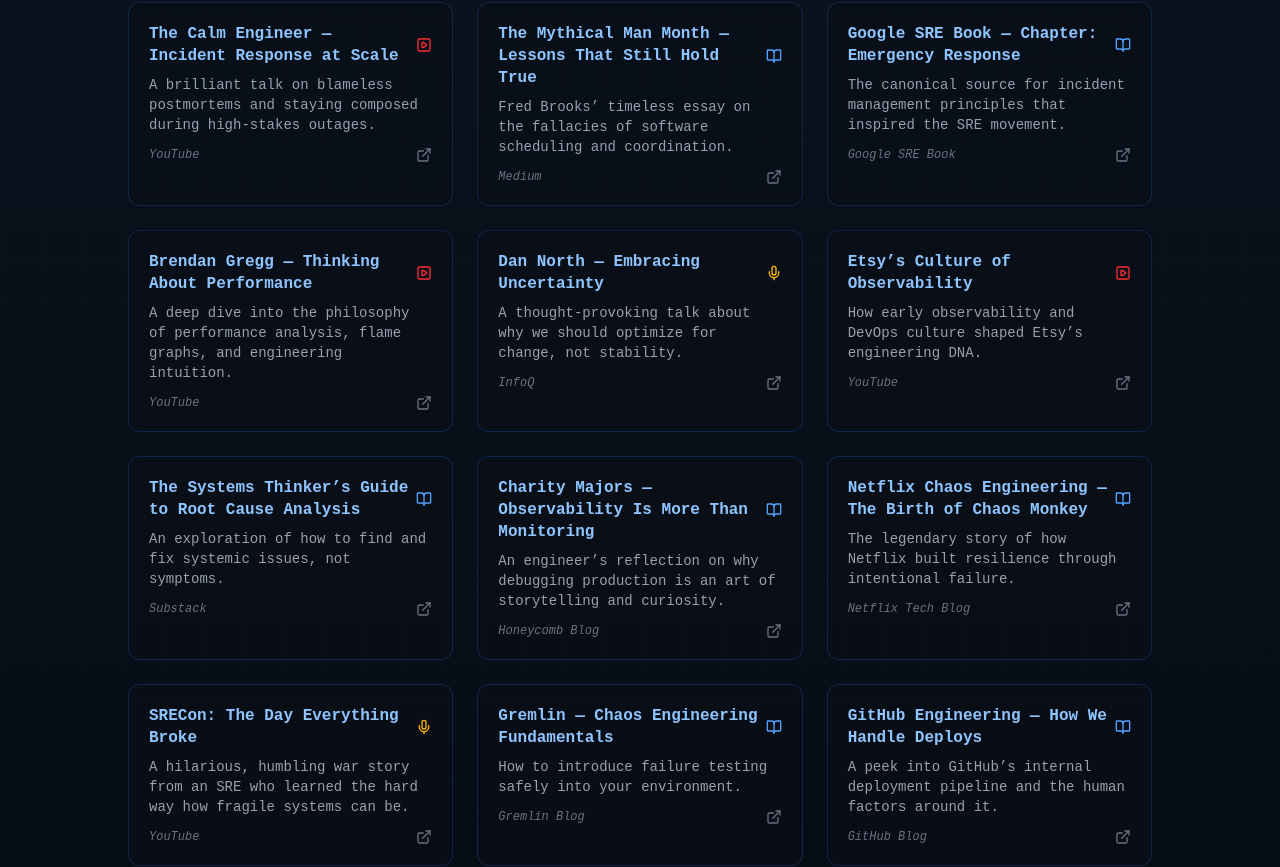
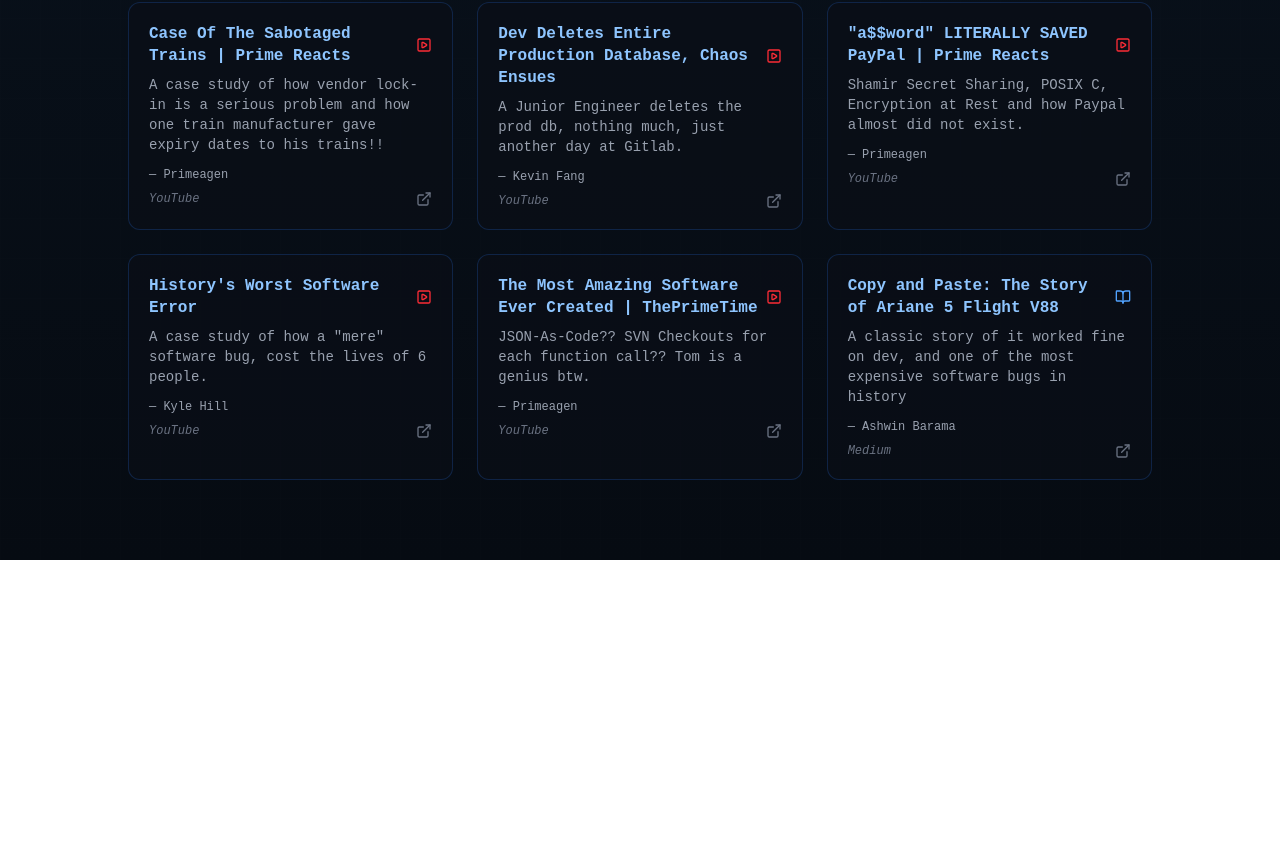
Before and after one commit to 0xhunterkiller/0xhunterkiller, a Next.js app: page /learn in a window 1280 px wide. Shown: the part 1742-2609 px from the top of the page. After the commit the page ends 2302 px from the top, so only its background shows below. Built offline with nearby package versions, Linux system fonts and the light colour scheme.

Commit message:
update #1

```diff
--- a/components/learn/InspirationsGrid.tsx
+++ b/components/learn/InspirationsGrid.tsx
@@ -40,6 +40,7 @@
             </div>
             <p className="text-sm text-gray-400 mb-3">{item.description}</p>
 
+            {item.author && (<p className="text-xs text-gray-400 mb-2">— {item.author}</p>)}
             <div className="flex items-center justify-between text-xs text-gray-500">
               <span className="italic">{item.platform}</span>
               <ExternalLink className="w-4 h-4 text-gray-500" />
--- a/data/inspirationData.ts
+++ b/data/inspirationData.ts
@@ -3,114 +3,65 @@
 export interface InspirationItem {
   title: string;
   description: string;
-  platform: string; // e.g., YouTube, Medium, Substack
+  platform: string;
   type: "article" | "video" | "talk";
   link: string;
+  author?: string;
 }
 
 export const inspirations: InspirationItem[] = [
   {
-    title: "The Calm Engineer — Incident Response at Scale",
+    title: "Case Of The Sabotaged Trains | Prime Reacts",
     description:
-      "A brilliant talk on blameless postmortems and staying composed during high-stakes outages.",
+      "A case study of how vendor lock-in is a serious problem and how one train manufacturer gave expiry dates to his trains!!",
     platform: "YouTube",
     type: "video",
-    link: "https://www.youtube.com/watch?v=0qotVMX-J5s",
+    author: "Primeagen",
+    link: "https://youtu.be/sKtNJljJlmo",
   },
   {
-    title: "The Mythical Man Month — Lessons That Still Hold True",
+    title: "Dev Deletes Entire Production Database, Chaos Ensues",
     description:
-      "Fred Brooks’ timeless essay on the fallacies of software scheduling and coordination.",
+      "A Junior Engineer deletes the prod db, nothing much, just another day at Gitlab.",
+    platform: "YouTube",
+    author: "Kevin Fang",
+    type: "video",
+    link: "https://youtu.be/tLdRBsuvVKc",
+  },
+  {
+    title: "\"a$$word\" LITERALLY SAVED PayPal | Prime Reacts",
+    description:
+      "Shamir Secret Sharing, POSIX C, Encryption at Rest and how Paypal almost did not exist.",
+    platform: "YouTube",
+    type: "video",
+    author: "Primeagen",
+    link: "https://youtu.be/MzescXc5SW0",
+  },
+  {
+    title: "History's Worst Software Error",
+    description:
+      "A case study of how a \"mere\" software bug, cost the lives of 6 people.",
+    platform: "YouTube",
+    type: "video",
+    author: "Kyle Hill",
+    link: "https://youtu.be/Ap0orGCiou8",
+  },
+  {
+    title: "The Most Amazing Software Ever Created | ThePrimeTime",
+    description:
+      "JSON-As-Code?? SVN Checkouts for each function call?? Tom is a genius btw.",
+    platform: "YouTube",
+    type: "video",
+    author: "Primeagen",
+    link: "https://youtu.be/QwUPs5N9I6I",
+  },
+  {
+    title: "Copy and Paste: The Story of Ariane 5 Flight V88",
+    description:
+      "A classic story of it worked fine on dev, and one of the most expensive software bugs in history",
     platform: "Medium",
     type: "article",
-    link: "https://medium.com/@some-author/the-mythical-man-month-lessons-53e6e5aeb993",
-  },
-  {
-    title: "Google SRE Book — Chapter: Emergency Response",
-    description:
-      "The canonical source for incident management principles that inspired the SRE movement.",
-    platform: "Google SRE Book",
-    type: "article",
-    link: "https://sre.google/sre-book/handling-emergencies/",
-  },
-  {
-    title: "Brendan Gregg — Thinking About Performance",
-    description:
-      "A deep dive into the philosophy of performance analysis, flame graphs, and engineering intuition.",
-    platform: "YouTube",
-    type: "video",
-    link: "https://www.youtube.com/watch?v=FJW8nGV4jxY",
-  },
-  {
-    title: "Dan North — Embracing Uncertainty",
-    description:
-      "A thought-provoking talk about why we should optimize for change, not stability.",
-    platform: "InfoQ",
-    type: "talk",
-    link: "https://www.infoq.com/presentations/embracing-uncertainty/",
-  },
-  {
-    title: "Etsy’s Culture of Observability",
-    description:
-      "How early observability and DevOps culture shaped Etsy’s engineering DNA.",
-    platform: "YouTube",
-    type: "video",
-    link: "https://www.youtube.com/watch?v=EumXakXyCqY",
-  },
-  {
-    title: "The Systems Thinker’s Guide to Root Cause Analysis",
-    description:
-      "An exploration of how to find and fix systemic issues, not symptoms.",
-    platform: "Substack",
-    type: "article",
-    link: "https://systems.substack.com/p/root-cause-analysis-guide",
-  },
-  {
-    title: "Charity Majors — Observability Is More Than Monitoring",
-    description:
-      "An engineer’s reflection on why debugging production is an art of storytelling and curiosity.",
-    platform: "Honeycomb Blog",
-    type: "article",
-    link: "https://www.honeycomb.io/blog/observability-is-more-than-monitoring",
-  },
-  {
-    title: "Netflix Chaos Engineering — The Birth of Chaos Monkey",
-    description:
-      "The legendary story of how Netflix built resilience through intentional failure.",
-    platform: "Netflix Tech Blog",
-    type: "article",
-    link: "https://netflixtechblog.com/the-netflix-simian-army-16e57fbab116",
-  },
-  {
-    title: "SRECon: The Day Everything Broke",
-    description:
-      "A hilarious, humbling war story from an SRE who learned the hard way how fragile systems can be.",
-    platform: "YouTube",
-    type: "talk",
-    link: "https://www.youtube.com/watch?v=ztl3gWCtRz8",
-  },
-  {
-    title: "Gremlin — Chaos Engineering Fundamentals",
-    description:
-      "How to introduce failure testing safely into your environment.",
-    platform: "Gremlin Blog",
-    type: "article",
-    link: "https://www.gremlin.com/community/tutorials/chaos-engineering-fundamentals/",
-  },
-  {
-    title: "GitHub Engineering — How We Handle Deploys",
-    description:
-      "A peek into GitHub’s internal deployment pipeline and the human factors around it.",
-    platform: "GitHub Blog",
-    type: "article",
-    link: "https://github.blog/engineering/",
-  },
-  {
-    title: "Scaling Culture — The Human Side of Reliability",
-    description:
-      "A conversation about burnout, on-call empathy, and scaling engineering orgs sanely.",
-    platform: "YouTube",
-    type: "video",
-    link: "https://www.youtube.com/watch?v=3q6FwVbqn-U",
+    author: "Ashwin Barama",
+    link: "https://ashwinbarama810.medium.com/copy-and-paste-the-story-of-ariane-flight-v88-914a5f0424ed"
   },
 ];
```
